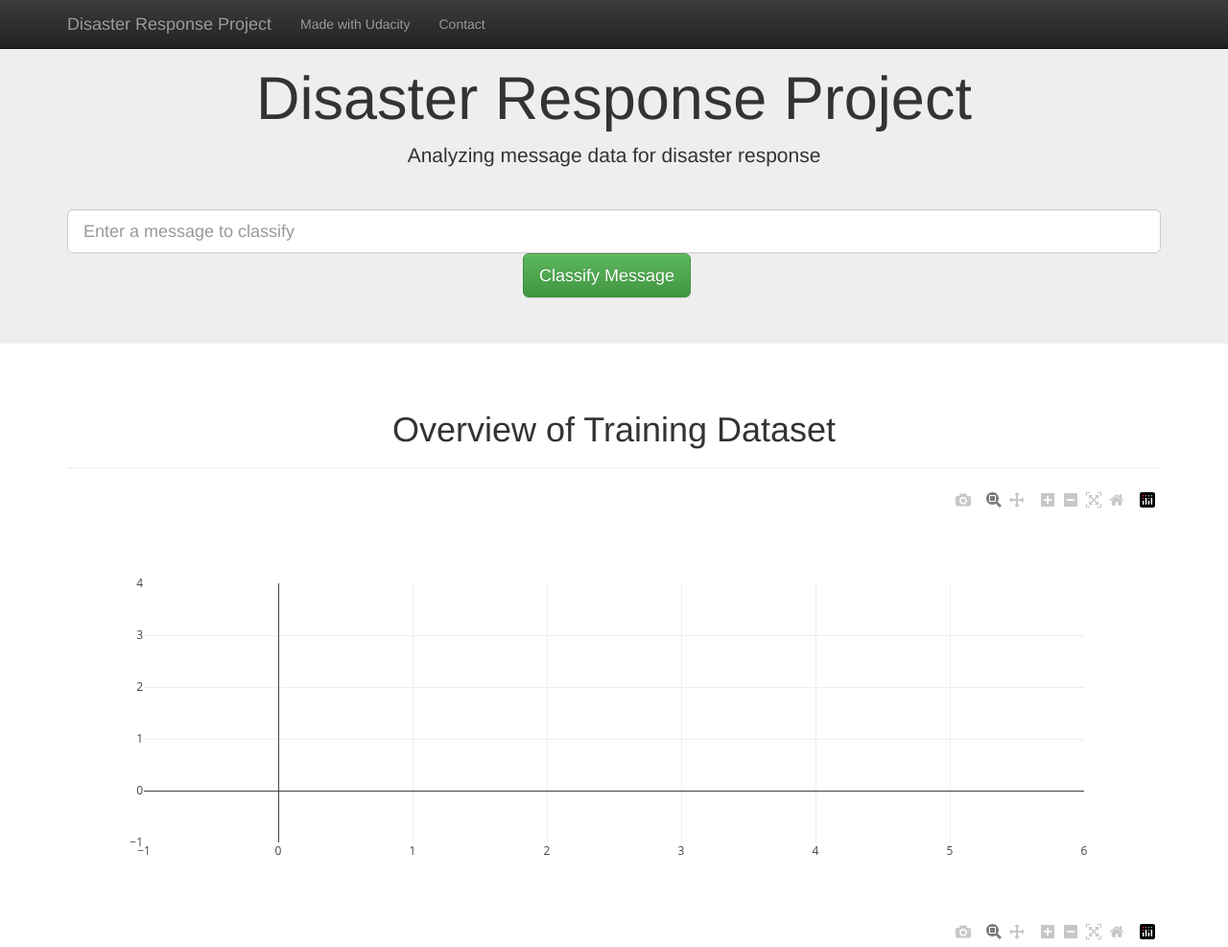
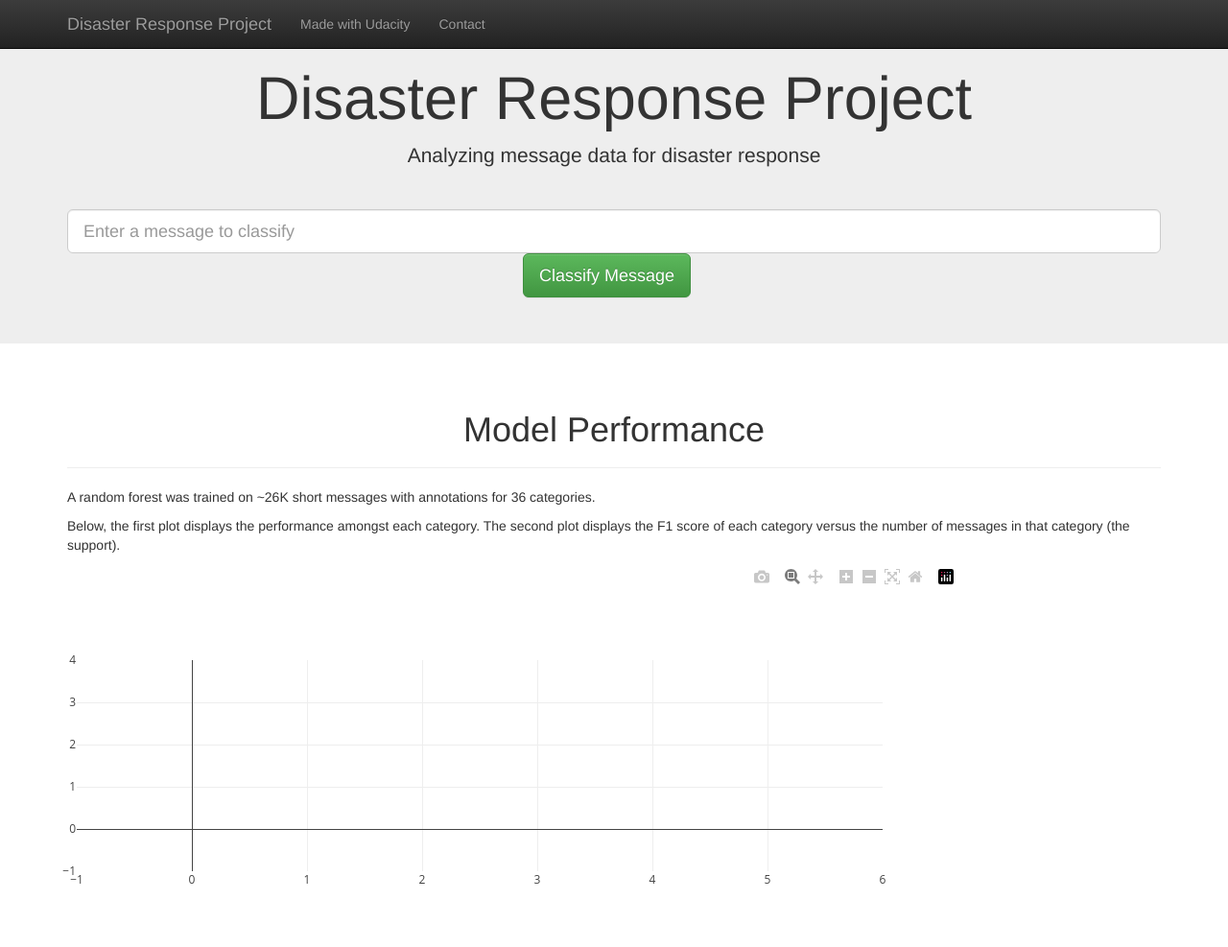
Before and after one commit to andrewKOwong/dsnd-disaster-response-pipeline, a Python web app: template app/templates/master.html in a window 1280 px wide. Shown: the top 987 px of the page at 96% size. Run offline with Jinja, Linux system fonts and the light colour scheme; the template is opened without the code that fills it, so the values that code supplies are empty; some libraries are stand-ins or nearby versions.

Commit message:
Add model description.

```diff
--- a/app/templates/master.html
+++ b/app/templates/master.html
@@ -70,7 +70,17 @@
     <div class="container">
       {% block content %}
       <div class="page-header">
-        <h1 class="text-center">Overview of Training Dataset</h1>
+        <h1 class="text-center">Model Performance</h1>
+      </div>
+        <p>
+          A random forest was trained on ~26K short messages
+          with annotations for 36 categories.
+        </p>
+        <p>
+          Below, the first plot displays the performance amongst each category.
+          The second plot displays the F1 score of each category versus
+          the number of messages in that category (the support).
+        </p>
       </div>
       <div id="perf_fig"></div>
       <div id="f1_support_fig"></div>
@@ -79,7 +89,9 @@
 
     <script type="text/javascript">
       Plotly.newPlot("perf_fig", {{perf_fig | safe}})
+      Plotly.relayout("perf_fig", {'width':1000, 'height':400})
       Plotly.newPlot("f1_support_fig", {{f1_support_fig | safe}})
+      Plotly.reayout("f1_support_fig", {'width':1000, 'height':1000})
     </script>
   </body>
 </html>
```
Also changed, not shown: app/run.py (+3 -4 lines).
